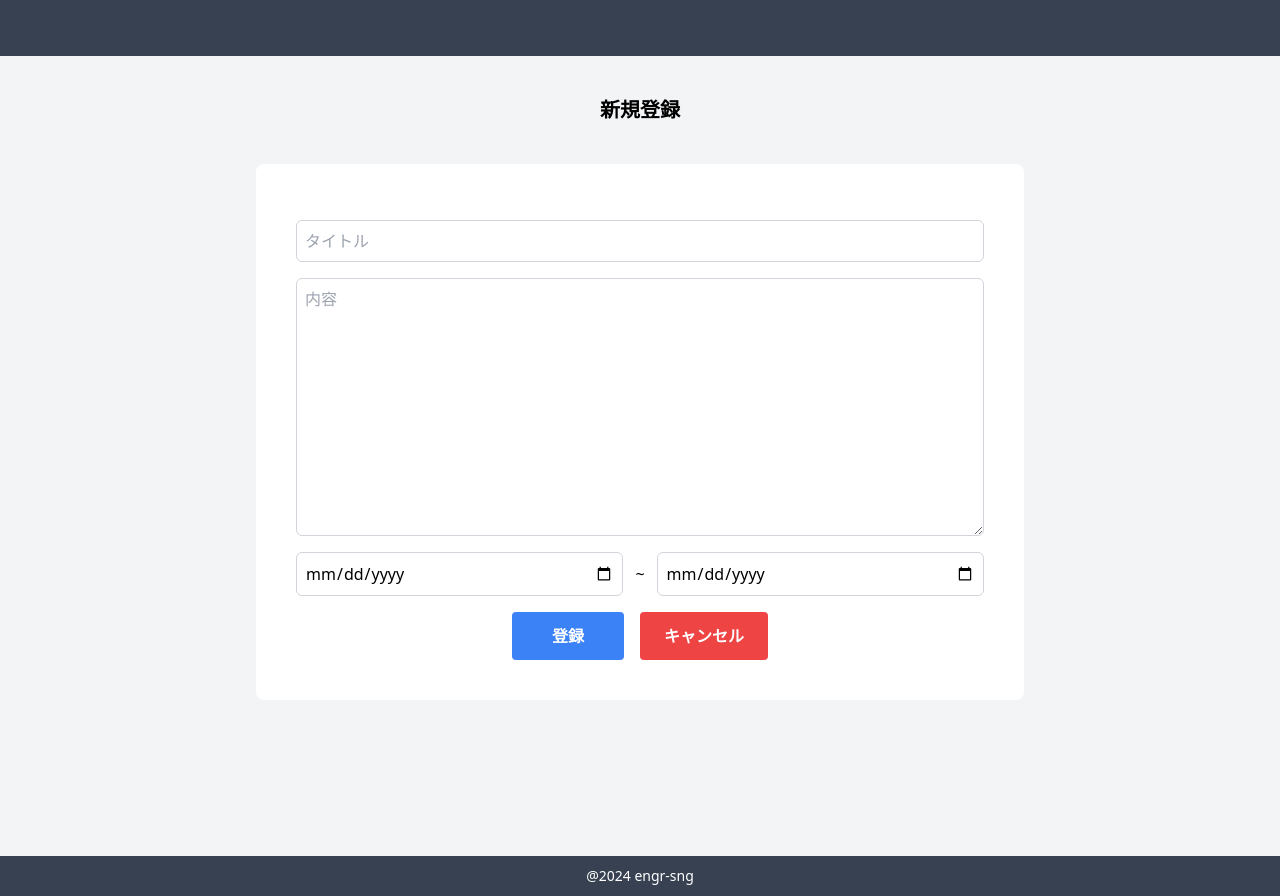
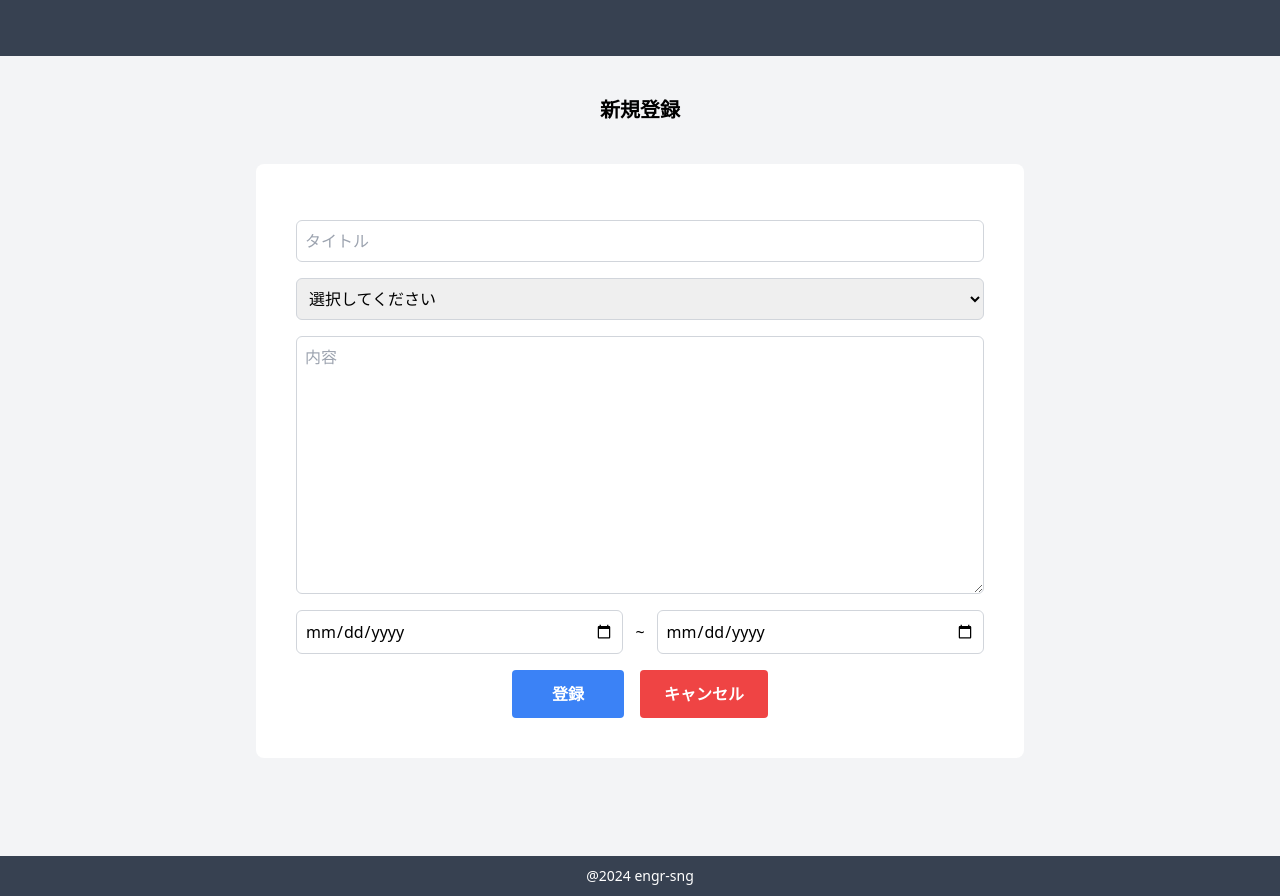
Before and after one commit to m-shimizu-f-50/angular-app-todo, an Angular app: page /todo/add in a window 1280 px wide. Built offline with nearby package versions, Linux system fonts and the light colour scheme.

Commit message:
予定登録 カテゴリー項目追加

```diff
--- a/src/app/components/todo/todo-card/todo-card.component.html
+++ b/src/app/components/todo/todo-card/todo-card.component.html
@@ -5,17 +5,7 @@
     <div
       class="w-16 h-16 sm:mr-8 sm:mb-0 mb-4 inline-flex items-center justify-center rounded-full bg-indigo-100 text-indigo-500 flex-shrink-0"
     >
-      <svg
-        fill="none"
-        stroke="currentColor"
-        stroke-linecap="round"
-        stroke-linejoin="round"
-        stroke-width="2"
-        class="w-8 h-8"
-        viewBox="0 0 24 24"
-      >
-        <path d="M22 12h-4l-3 9L9 3l-3 9H2"></path>
-      </svg>
+      <i class="material-icons">{{ todo.category?.name }}</i>
     </div>
     <div class="flex-grow">
       <h2 class="text-gray-900 text-lg title-font font-medium mb-3">
--- a/src/app/pages/todo/todo-add/todo-add.component.html
+++ b/src/app/pages/todo/todo-add/todo-add.component.html
@@ -18,6 +18,23 @@
         *ngIf="todoForm.controls['title'].errors?.['required'] && (todoForm.controls['title'].dirty || todoForm.controls['title'].touched)"
         class="text-red-500"
         >タイトルは必須項目です。</span
+      >
+      <div class="my-4 flex justify-center">
+        <select
+          class="w-full border border-gray-300 p-2 rounded-md"
+          id="category"
+          formControlName="category"
+        >
+          <option value="null">選択してください</option>
+          <option *ngFor="let choice of categoryChoices" [ngValue]="choice">
+            {{ choice.displayName }}
+          </option>
+        </select>
+      </div>
+      <span
+        *ngIf="todoForm.controls['category'].errors?.['required'] && (todoForm.controls['category'].dirty || todoForm.controls['category'].touched)"
+        class="text-red-500"
+        >カテゴリーは必須項目です。</span
       >
       <div class="my-4 flex justify-center">
         <textarea
@@ -86,7 +103,7 @@
 
         <button
           class="bg-red-500 hover:opacity-80 text-white font-bold py-3 px-6 rounded"
-          [routerLink]="['/todo']"
+          [routerLink]="['/todos']"
         >
           キャンセル
         </button>
--- a/src/app/pages/todo/todo-add/todo-add.component.ts
+++ b/src/app/pages/todo/todo-add/todo-add.component.ts
@@ -12,10 +12,21 @@ import { Router } from '@angular/router';
 export class TodoAddComponent implements OnInit {
   todoForm = new FormGroup({
     title: new FormControl('', [Validators.required]),
+    category: new FormControl(null, [Validators.required]),
     description: new FormControl('', [Validators.required]),
     startDate: new FormControl('', [Validators.required]),
     endDate: new FormControl('', [Validators.required]),
   });
+
+  // カテゴリー選択肢
+  categoryChoices = [
+    { name: 'home', displayName: '家' },
+    { name: 'home_health', displayName: '病院' },
+    { name: 'work', displayName: '仕事' },
+    { name: 'restaurant', displayName: 'ご飯' },
+    { name: 'local_library', displayName: '学習' },
+    { name: 'event', displayName: 'その他イベント' },
+  ];
 
   constructor(private todoService: TodoService, private router: Router) {}
 
@@ -36,6 +47,7 @@ export class TodoAddComponent implements OnInit {
     const newTodo: Todo = {
       id: 0,
       status: 0,
+      category: this.todoForm.value.category ?? undefined,
       title: this.todoForm.value.title ?? '',
       description: this.todoForm.value.description ?? '',
       startDate: this.todoForm.value.startDate ?? '',
--- a/src/app/services/todo/todo.ts
+++ b/src/app/services/todo/todo.ts
@@ -1,6 +1,7 @@
 export interface Todo {
   id: number;
   status: number;
+  category?: { name: string; displayName: string };
   title: string;
   description: string;
   startDate: string;
--- a/src/index.html
+++ b/src/index.html
@@ -1,11 +1,15 @@
-<!doctype html>
+<!DOCTYPE html>
 <html lang="en">
   <head>
-  <meta charset="utf-8">
+    <meta charset="utf-8" />
     <title>AngularAppTodo</title>
-  <base href="/">
-  <meta name="viewport" content="width=device-width, initial-scale=1">
-  <link rel="icon" type="image/x-icon" href="favicon.ico">
+    <base href="/" />
+    <meta name="viewport" content="width=device-width, initial-scale=1" />
+    <link rel="icon" type="image/x-icon" href="favicon.ico" />
+    <link
+      href="https://fonts.googleapis.com/icon?family=Material+Icons"
+      rel="stylesheet"
+    />
   </head>
   <body>
     <app-root></app-root>
```
Lines whose indentation alone changed are shown as unchanged.
